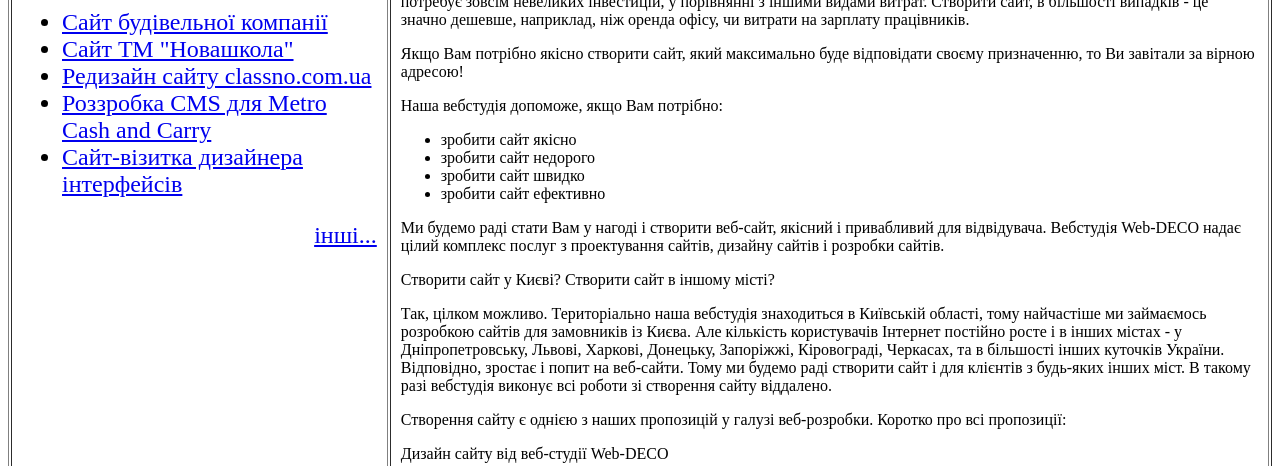
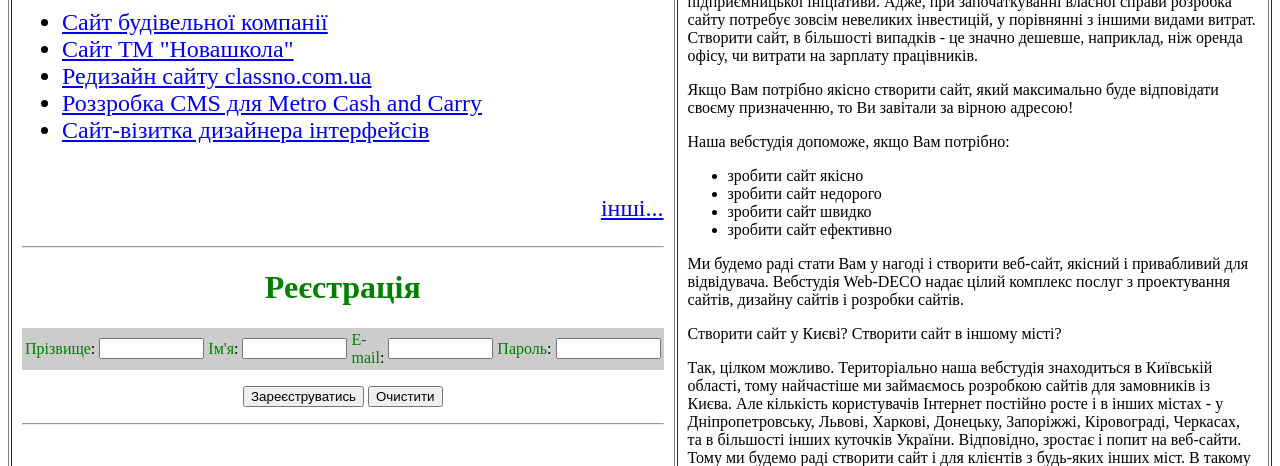
Before and after one commit to Roman-Tkachuk/Roman-Tkachuk.github.io, a plain HTML site: page index.html in a window 1280 px wide. Shown: the part 334-800 px from the top of the page. Drawn offline with Linux system fonts and the light colour scheme.

Commit message:
16 - Форма реестрації

```diff
--- a/index.html
+++ b/index.html
@@ -52,12 +52,50 @@
                             </li>
                             <li>
                                 <a href="#">Сайт-візитка дизайнера інтерфейсів</a>
-                            </li>
+                            </li><br>
                             <p align="right">
                                 <a href="#">інші...</a>
                             </p>
                         </ul>
                 </font>
+                <hr>
+                <H1 align="center"><font color="green">Реєстрація</font></H1>
+                <form action="forma.php" method="post" onsubmit="return send() ;">
+                <table align="center" bgcolor="#ccc">
+                    <tr>
+                        <td>
+                            <font color="green">Прізвище</font>:
+                        </td>
+                        <td>
+                            <input type="text" size="10" maxlength="20" name="name2">
+                        </td>
+                        <td>
+                            <font color="green">Ім'я</font>:
+                        </td>
+                        <td>
+                            <input type="text" size="10" maxlength="20" name="name1">
+                        </td>
+                        <td>
+                            <font color="green">E-mail</font>:
+                        </td>
+                        <td>
+                            <input type="text" size="10" maxlength="20" name="email">
+                        </td>
+                        <td>
+                            <font color="green">Пароль</font>:
+                        </td>
+                        <td>
+                            <input type="text" size="10" maxlength="20" name="password">
+                        </td>
+                    </tr>
+                </table>
+                    <p align="center">
+                        <input type="submit" value="Зареєструватись">
+                        <input type="reset" value="Очистити">
+                    </p>
+                </form>
+                <hr>
+
             </td>
             <td width="70%">
                 <p>Зробити сайт з нами легко</p>
```
